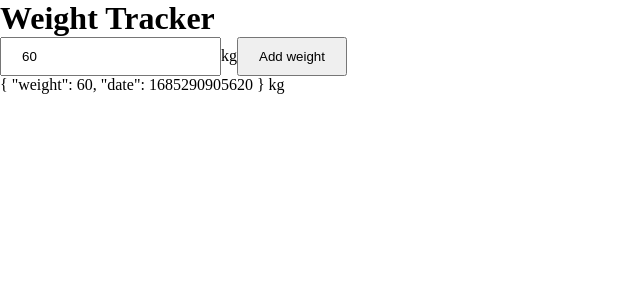
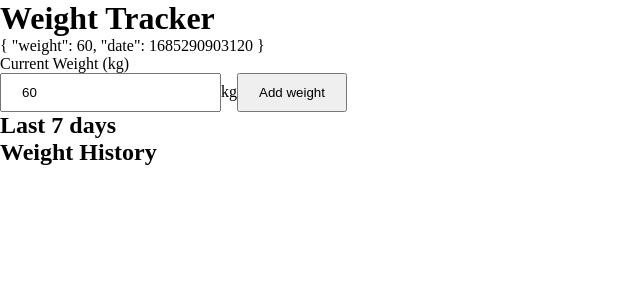
Before and after one commit to Lu-Smith/weight_tracker_vue, a Vue app: page / in a window 1280 px wide. Both pictures are taken after a click on the input "Add weight". Shown: the top 300 px of the page, without its empty margins (0-640 px from the left). Built offline with nearby package versions, Linux system fonts and the light colour scheme.

Commit message:
Updated App.vue

```diff
--- a/src/App.vue
+++ b/src/App.vue
@@ -1,10 +1,18 @@
 <template>
 <h1>Weight Tracker</h1>
+<div>
+  <p>{{ currentWeight }}</p>
+  <p> Current Weight (kg)</p>
+</div>
 <form @submit.prevent="addWeight">
 <input type="number" placeholder="enter your weight..." v-model="weightInput" step="0.1"><span>kg</span>
 <input type="submit" value="Add weight">
 </form>
-<p>{{ currentWeight }} kg</p>
+<div v-if="weights && weights.length > 0">
+  <h2>Last 7 days</h2>
+  <h2>Weight History</h2>
+</div>
+
 </template>
 
 <script setup >
```
